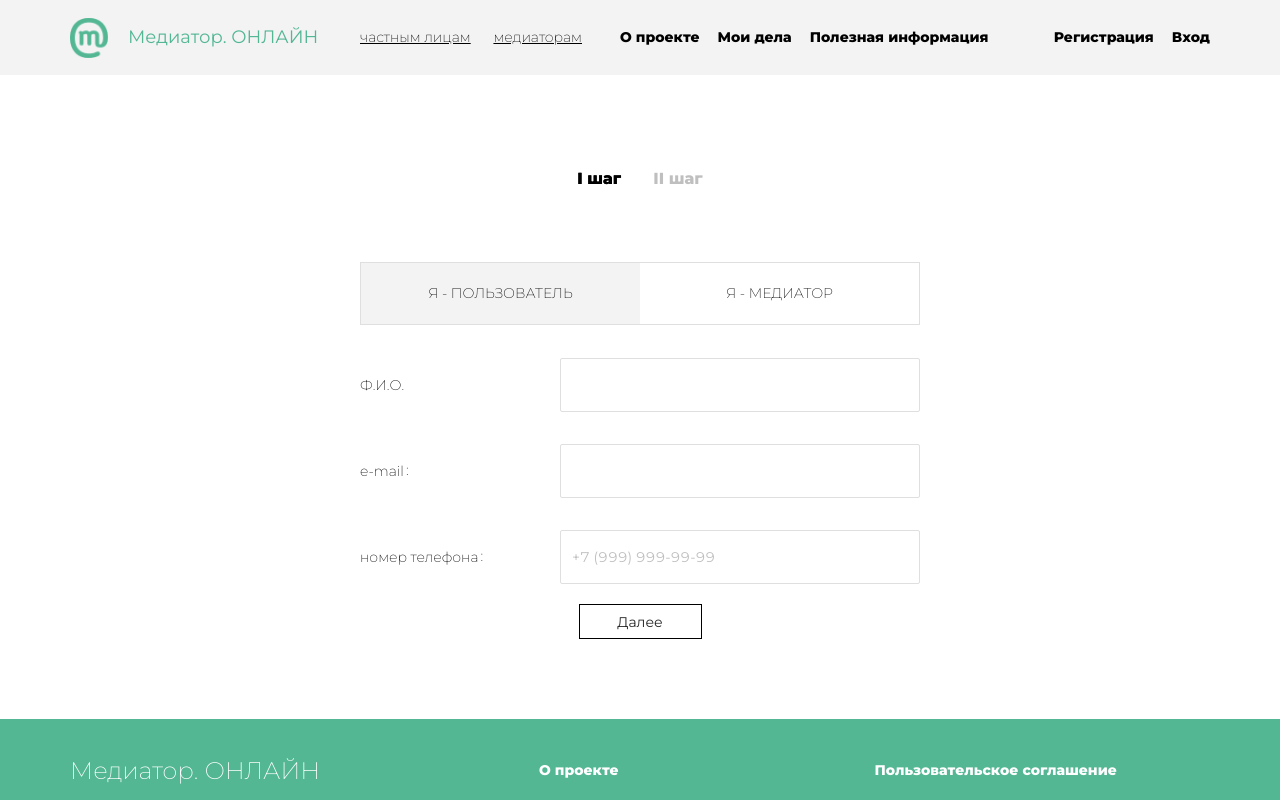
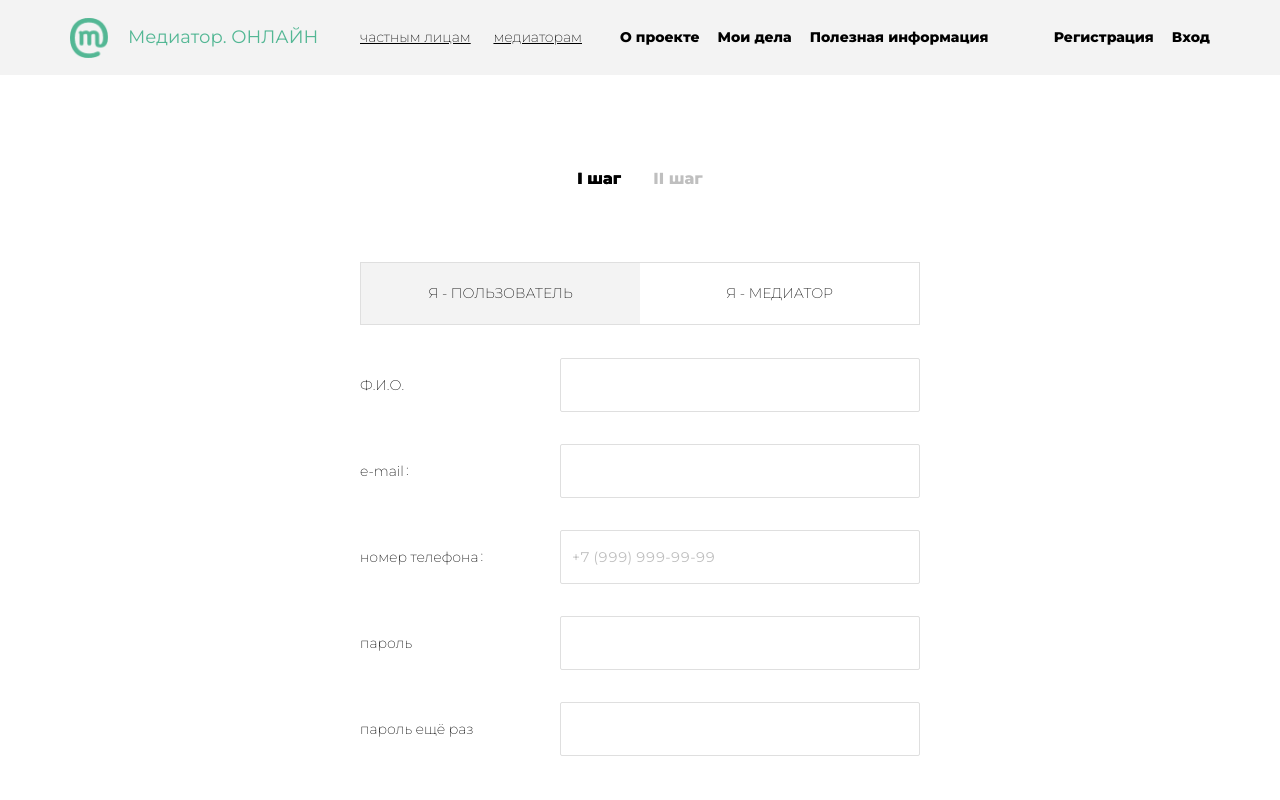
Before and after one commit to rial2001/mediator-online, a Next.js app: page /registration in a window 1280 px wide. Shown: the top 800 px of the page. Built offline with nearby package versions, Linux system fonts and the light colour scheme; no server answers.

Commit message:
add password fields

```diff
--- a/components/forms/RegistrationForm.tsx
+++ b/components/forms/RegistrationForm.tsx
@@ -54,13 +54,29 @@ const RegistrationForm: FC<IRegistrationForm> = ({ onClick, setUser }) => {
         <Input className={styles.formItem} type="email" />
       </Form.Item>
       <FieldMask
-        className={styles.formItem}
+        className={`${styles.formItem} ${styles.masked}`}
         label="номер телефона"
         mask="+7 (999) 999-99-99"
         name="phone"
         placeholder="+7 (999) 999-99-99"
         rules={rulesFields.phone}
       />
+      <Form.Item
+        className={styles.item}
+        label="пароль"
+        name="password"
+        rules={rulesFields.required}
+      >
+        <Input className={styles.formItem} type="password" />
+      </Form.Item>
+      <Form.Item
+        className={styles.item}
+        label="пароль ещё раз"
+        name="repeat"
+        rules={rulesFields.required}
+      >
+        <Input className={styles.formItem} type="password" />
+      </Form.Item>
       <Form.Item className={styles.buttonsBlock}>
         <Button
           className={classNames(buttonsStyle.defaultButton, styles.buttonNext)}
--- a/styles/forms/RegistrationForm.module.css
+++ b/styles/forms/RegistrationForm.module.css
@@ -28,6 +28,10 @@
     width: 100%;
     display: flex;
     margin: 0 0 0 auto;
+}
+
+.masked {
+  margin-bottom: 32px;
 }
 
 .buttonSubmit {
```
Also changed, not shown: 1 other file (tests, documents, lock files or other folders).
